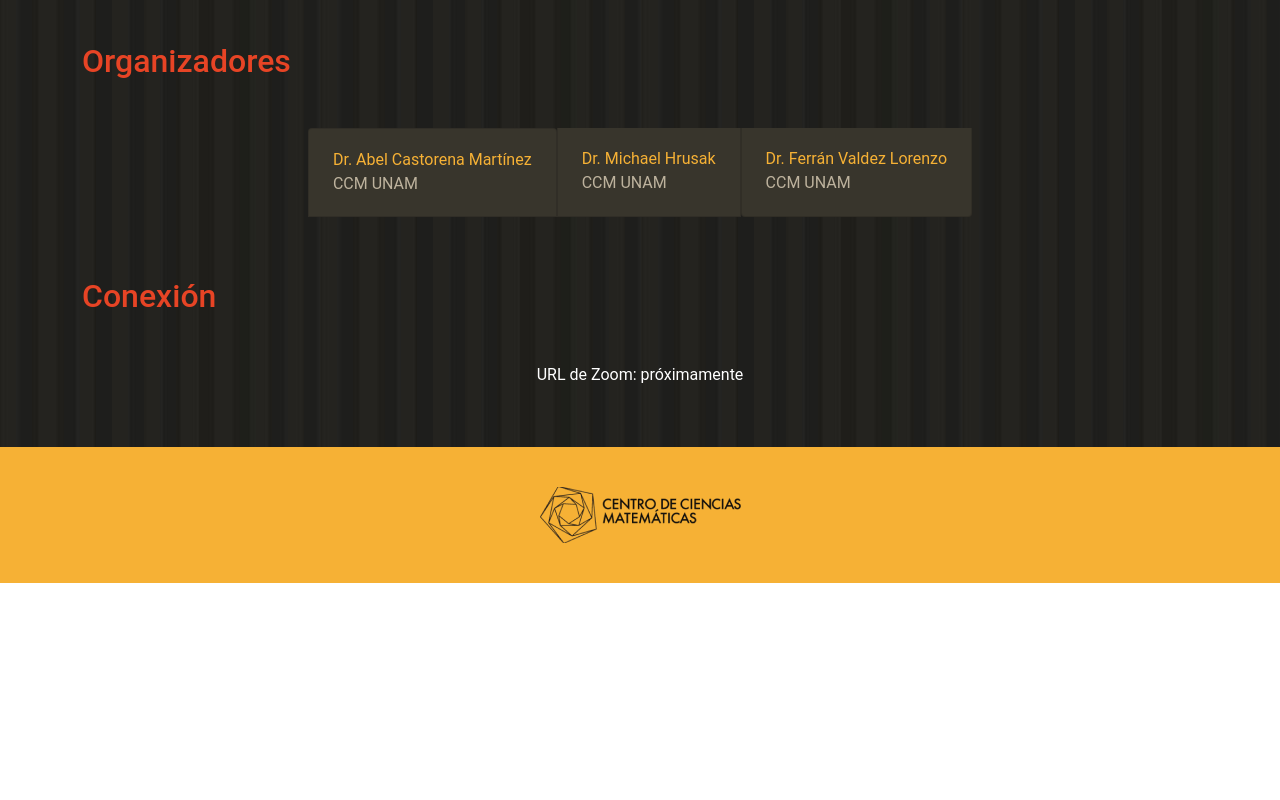
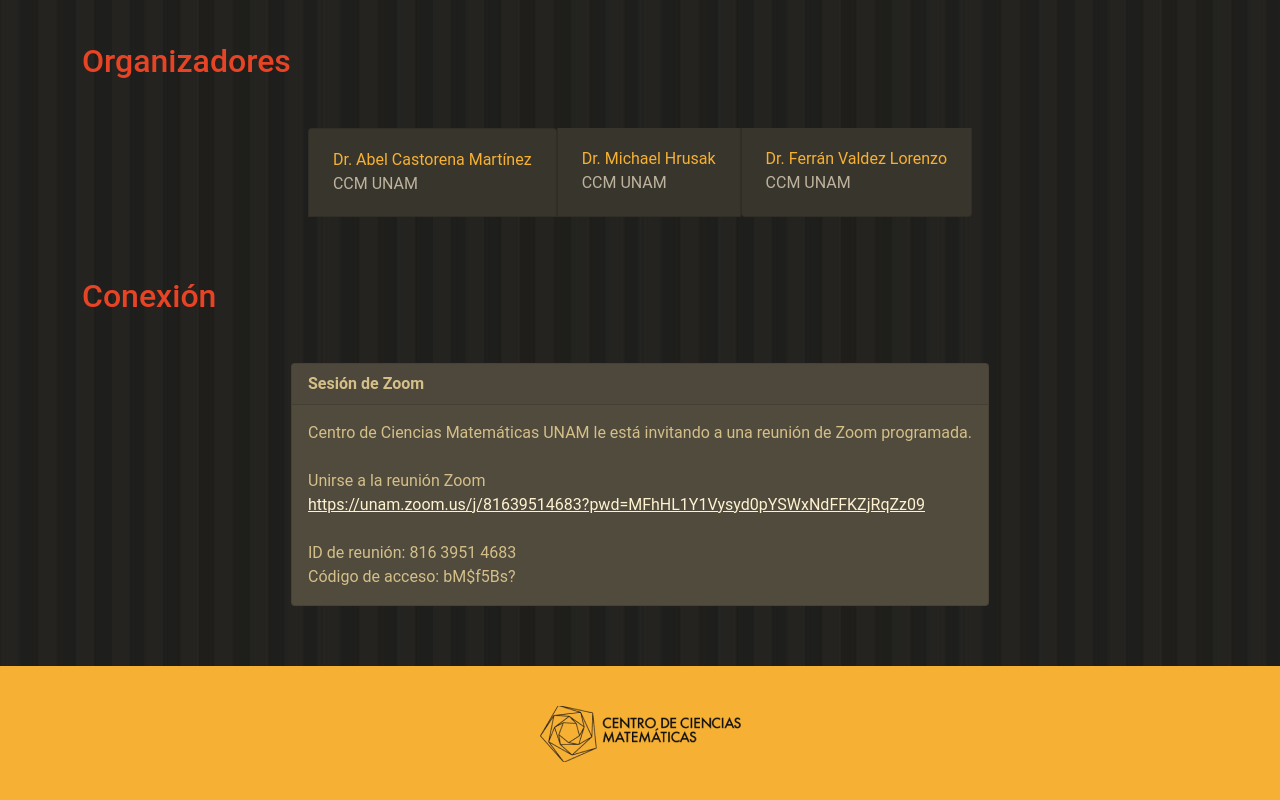
Before and after one commit to miguel-mx/10aniversario, a plain HTML site: page index.html in a window 1280 px wide. Shown: the part 2144-2944 px from the top of the page. Before the commit the page ends 2727 px from the top, so only its background shows below. Drawn offline with nearby package versions, Linux system fonts and the light colour scheme.

Commit message:
Zoom URL

```diff
--- a/css/ccm.css
+++ b/css/ccm.css
@@ -3,6 +3,15 @@ body {
     background-image: url("../img/background.JPG");
     color: white;
 
+}
+
+a {
+    color: #fff2d0;
+    text-decoration: underline;
+}
+
+a:hover {
+    color: #ffffff;
 }
 
 .hero-container {
@@ -166,4 +175,5 @@ tbody, td, tfoot, th, thead, tr {
         justify-content: center!important;
         flex: 1 1 auto!important;
     }
+
 }
--- a/index.html
+++ b/index.html
@@ -331,7 +331,21 @@
         <h2 class="mb-5 red-ccm">Conexión</h2>
 
         <div class="d-flex justify-content-center">
-            URL de Zoom: próximamente
+            <div class="card">
+                <div class="card-header">
+                    <strong>Sesión de Zoom</strong>
+                </div>
+                <div class="card-body">
+                    Centro de Ciencias Matemáticas UNAM le está invitando a una reunión de Zoom programada.<br><br>
+
+                    Unirse a la reunión Zoom<br>
+                    <a href="https://unam.zoom.us/j/81639514683?pwd=MFhHL1Y1Vysyd0pYSWxNdFFKZjRqZz09">https://unam.zoom.us/j/81639514683?pwd=MFhHL1Y1Vysyd0pYSWxNdFFKZjRqZz09</a><br><br>
+
+                    ID de reunión: 816 3951 4683<br>
+                    Código de acceso: bM$f5Bs?<br>
+                </div>
+            </div>
+
         </div>
     </div>
 </div>
```
